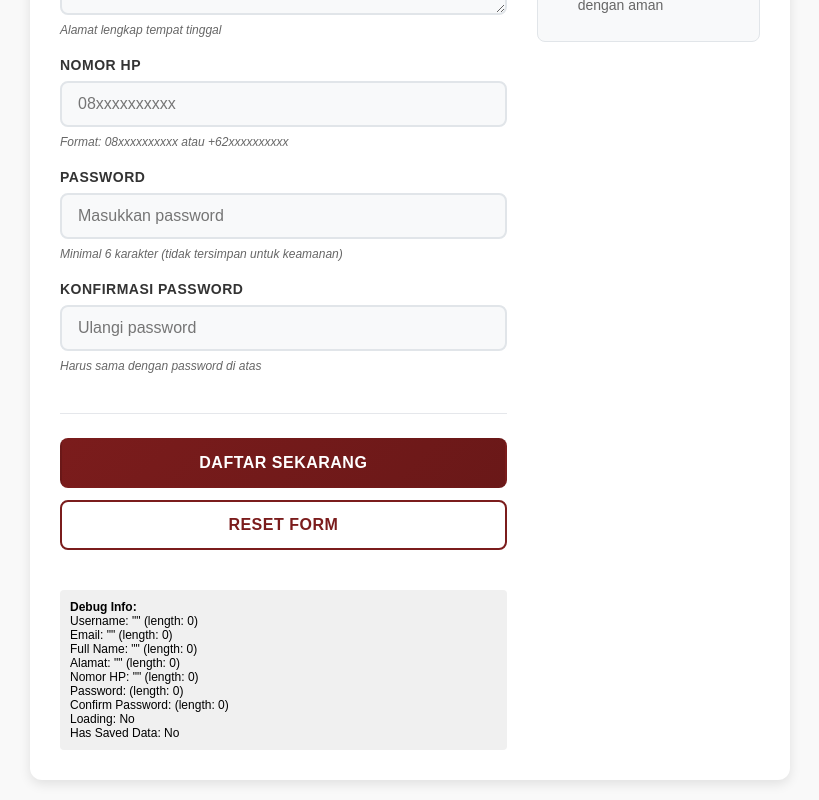
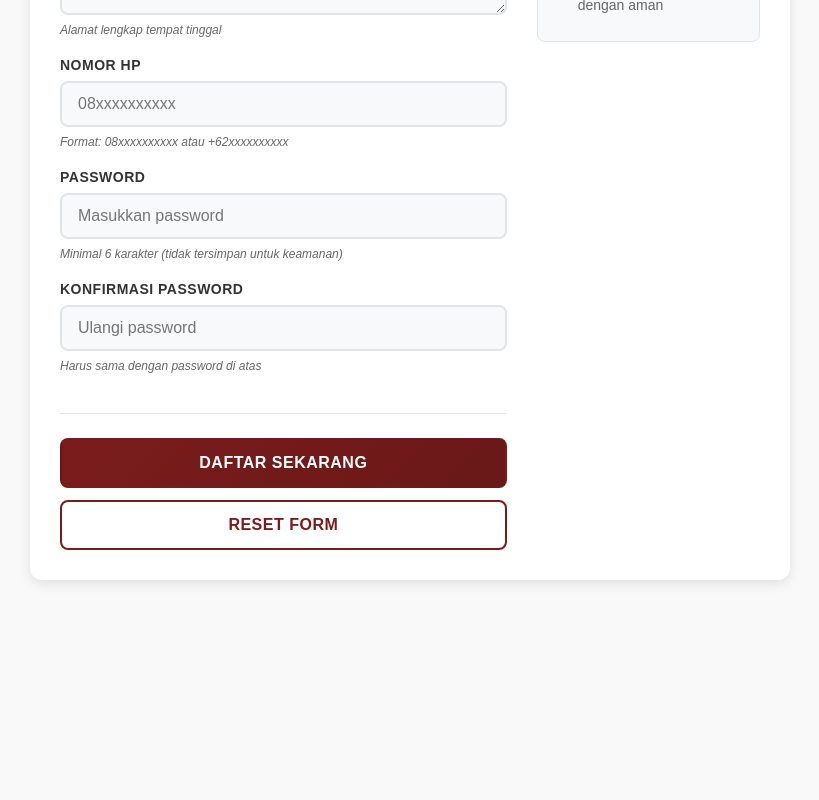
Before and after one commit to LeoPytho/NK-03-CLONE, a React (Vite) app: page /register in a window 1280 px wide. Shown: the part 711-1511 px from the top of the page, without its empty margins (230-1049 px from the left). After the commit the page ends 1311 px from the top, so only its background shows below. Built offline with nearby package versions, Linux system fonts and the light colour scheme.

Commit message:
Update Register.jsx

```diff
--- a/src/pages/Register.jsx
+++ b/src/pages/Register.jsx
@@ -590,20 +590,6 @@ function Register() {
                 Reset Form
               </button>
             </div>
-
-            {/* Debug info - remove in production */}
-            <div style={{ marginTop: '20px', padding: '10px', background: '#f0f0f0', borderRadius: '4px', fontSize: '12px' }}>
-              <strong>Debug Info:</strong>
-              <div>Username: "{formData.username}" (length: {formData.username.length})</div>
-              <div>Email: "{formData.email}" (length: {formData.email.length})</div>
-              <div>Full Name: "{formData.full_name}" (length: {formData.full_name.length})</div>
-              <div>Alamat: "{formData.alamat}" (length: {formData.alamat.length})</div>
-              <div>Nomor HP: "{formData.nomor_hp}" (length: {formData.nomor_hp.length})</div>
-              <div>Password: {"*".repeat(formData.password.length)} (length: {formData.password.length})</div>
-              <div>Confirm Password: {"*".repeat(formData.confirmPassword.length)} (length: {formData.confirmPassword.length})</div>
-              <div>Loading: {loading ? 'Yes' : 'No'}</div>
-              <div>Has Saved Data: {hasSavedData() ? 'Yes' : 'No'}</div>
-            </div>
           </form>
 
           <div className="register-info">
```
